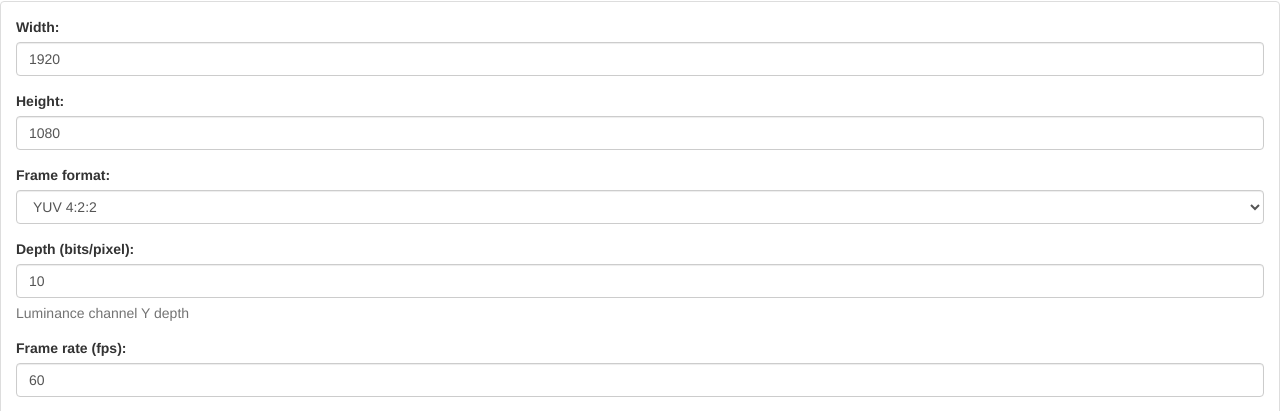
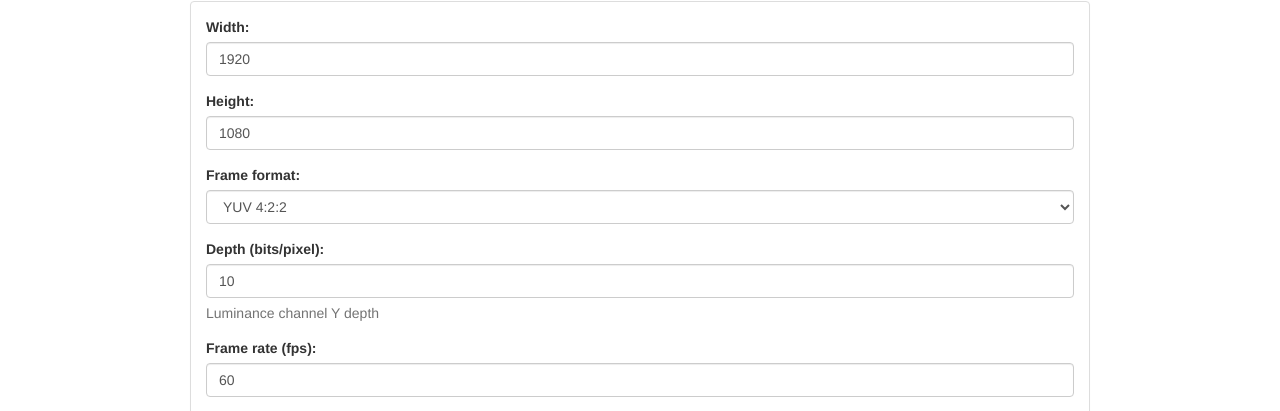
Before and after one commit to AdrianMos/study--angularjs, a plain HTML site: page video_bitrate_calculator/index.html in a window 1280 px wide. Shown: the part 69-480 px from the top of the page. Drawn offline with nearby package versions, Linux system fonts and the light colour scheme.

Commit message:
max width set to 900px

```diff
--- a/video_bitrate_calculator/index.html
+++ b/video_bitrate_calculator/index.html
@@ -20,7 +20,8 @@ along with this program.If not, see <http://www.gnu.org/licenses/>.*/
  <link data-require="bootstrap@*" data-semver="3.3.2" rel="stylesheet" href="//maxcdn.bootstrapcdn.com/bootstrap/3.3.2/css/bootstrap.min.css" />
     <script data-require="bootstrap@*" data-semver="3.3.2" src="//maxcdn.bootstrapcdn.com/bootstrap/3.3.2/js/bootstrap.min.js"></script>
 <script src="https://ajax.googleapis.com/ajax/libs/angularjs/1.4.8/angular.min.js"></script>
-<body ng-app="myApp">
+<body ng-app="myApp" style="max-width: 900px; margin-left: auto; margin-right: auto;" class="ng-scope">
+
 
 <div ng-controller="myCtrl">
 
```
